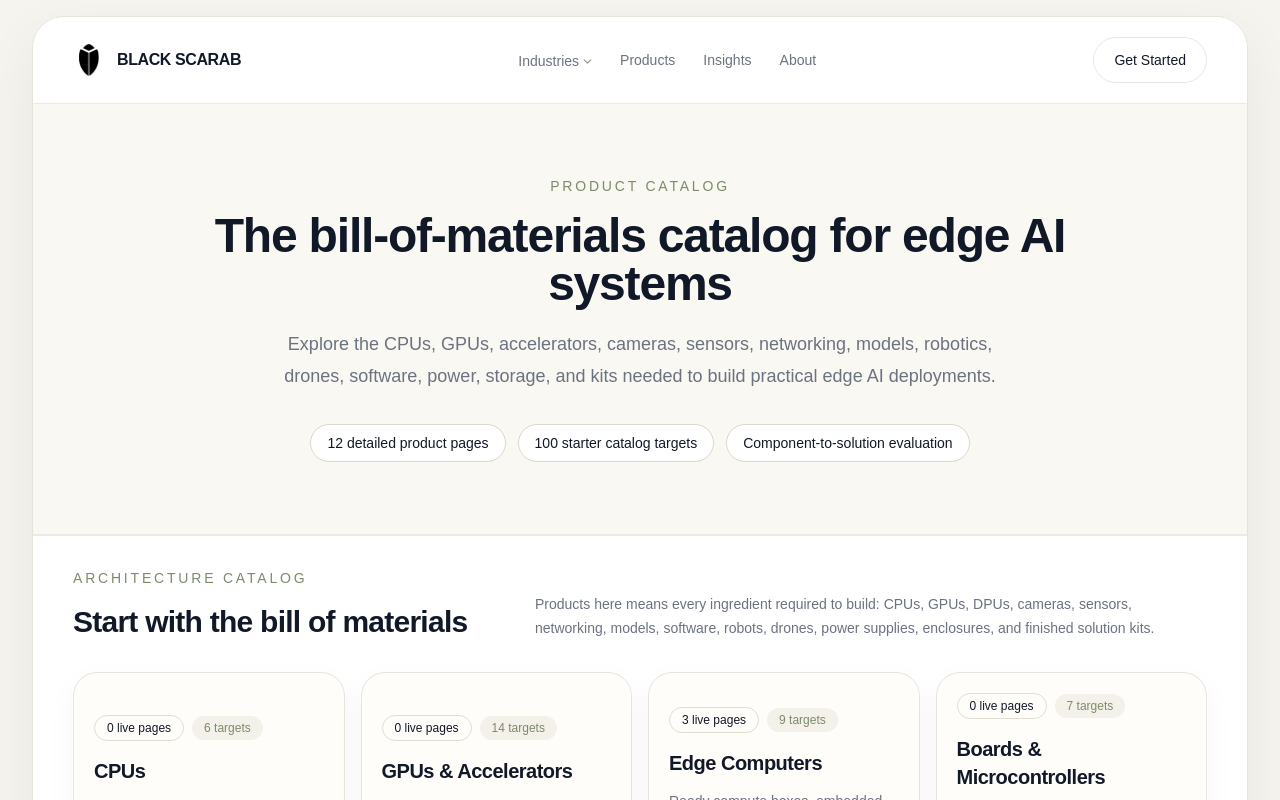
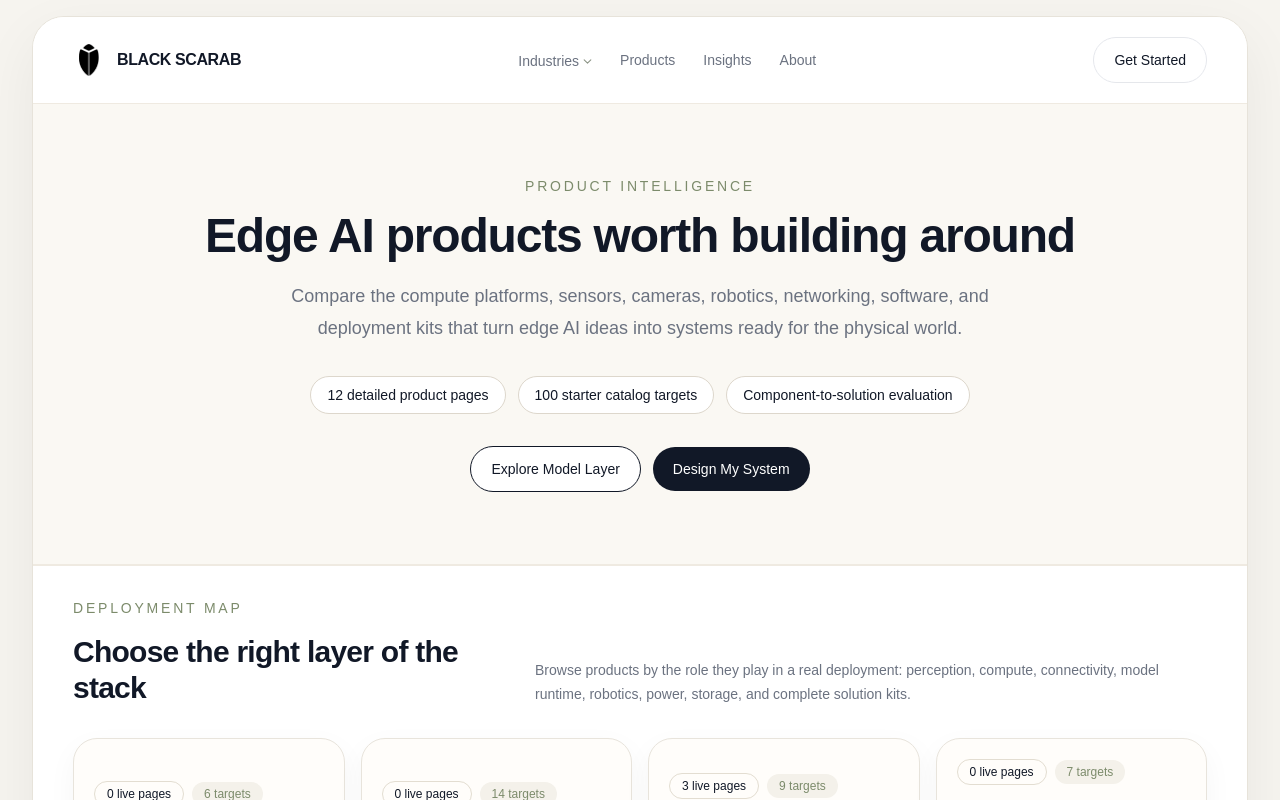
Before and after one commit to rgarci4444123/black-scarab-site, a Next.js app: page /catalog in a window 1280 px wide. Shown: the top 800 px of the page. Built offline with nearby package versions, Linux system fonts and the light colour scheme.

Commit message:
Refine product catalog positioning

```diff
--- a/app/catalog/page.tsx
+++ b/app/catalog/page.tsx
@@ -1,3 +1,4 @@
+import Link from "next/link";
 import SiteHeader from "@/components/site-header";
 import CatalogClient from "@/components/catalog-client";
 import { catalogRoadmapItems } from "@/lib/catalog-roadmap";
@@ -20,15 +21,15 @@
 
         <section className="border-b border-[#efeae1] bg-[#faf8f3] px-6 py-14 text-center md:px-10 md:py-18">
           <p className="text-sm font-medium uppercase tracking-[0.2em] text-[#7c8b6b]">
-            Product Catalog
+            Product Intelligence
           </p>
           <h1 className="mx-auto mt-4 max-w-4xl text-4xl font-semibold tracking-tight md:text-5xl">
-            The bill-of-materials catalog for edge AI systems
+            Edge AI products worth building around
           </h1>
           <p className="mx-auto mt-5 max-w-3xl text-lg leading-8 text-[#6b7280]">
-            Explore the CPUs, GPUs, accelerators, cameras, sensors, networking,
-            models, robotics, drones, software, power, storage, and kits needed
-            to build practical edge AI deployments.
+            Compare the compute platforms, sensors, cameras, robotics,
+            networking, software, and deployment kits that turn edge AI ideas
+            into systems ready for the physical world.
           </p>
 
           <div className="mt-8 flex flex-wrap items-center justify-center gap-3">
@@ -41,6 +42,21 @@
             <div className="rounded-full border border-[#ddd7cc] bg-white px-4 py-2 text-sm font-medium text-[#111827]">
               Component-to-solution evaluation
             </div>
+          </div>
+
+          <div className="mt-8 flex flex-wrap items-center justify-center gap-3">
+            <Link
+              href="/models"
+              className="inline-flex rounded-full border border-[#111827] bg-white px-5 py-3 text-sm font-medium text-[#111827] transition hover:bg-[#111827] hover:text-white"
+            >
+              Explore Model Layer
+            </Link>
+            <Link
+              href="/intake"
+              className="inline-flex rounded-full bg-[#111827] px-5 py-3 text-sm font-medium text-white transition hover:bg-[#1f2937]"
+            >
+              Design My System
+            </Link>
           </div>
         </section>
 
--- a/app/insights/[slug]/page.tsx
+++ b/app/insights/[slug]/page.tsx
@@ -233,7 +233,6 @@
           homeHref="/"
           navLinks={[
             { label: "Products", href: "/catalog", isPage: true },
-            { label: "Models", href: "/models", isPage: true },
             { label: "Insights", href: "/insights", isPage: true },
             { label: "About", href: "/about", isPage: true },
           ]}
--- a/app/insights/page.tsx
+++ b/app/insights/page.tsx
@@ -11,7 +11,6 @@
           homeHref="/"
           navLinks={[
             { label: "Products", href: "/catalog", isPage: true },
-            { label: "Models", href: "/models", isPage: true },
             { label: "Insights", href: "/insights", isPage: true },
             { label: "About", href: "/about", isPage: true },
           ]}
--- a/components/catalog-client.tsx
+++ b/components/catalog-client.tsx
@@ -86,17 +86,16 @@
           <div className="flex flex-col gap-4 text-center md:flex-row md:items-end md:justify-between md:text-left">
             <div>
               <p className="text-sm font-medium uppercase tracking-[0.2em] text-[#7c8b6b]">
-                Architecture Catalog
+                Deployment Map
               </p>
               <h2 className="mt-4 text-3xl font-semibold tracking-tight">
-                Start with the bill of materials
+                Choose the right layer of the stack
               </h2>
             </div>
             <p className="max-w-2xl text-sm leading-6 text-[#6b7280]">
-              Products here means every ingredient required to build: CPUs,
-              GPUs, DPUs, cameras, sensors, networking, models, software,
-              robots, drones, power supplies, enclosures, and finished solution
-              kits.
+              Browse products by the role they play in a real deployment:
+              perception, compute, connectivity, model runtime, robotics,
+              power, storage, and complete solution kits.
             </p>
           </div>
 
```
